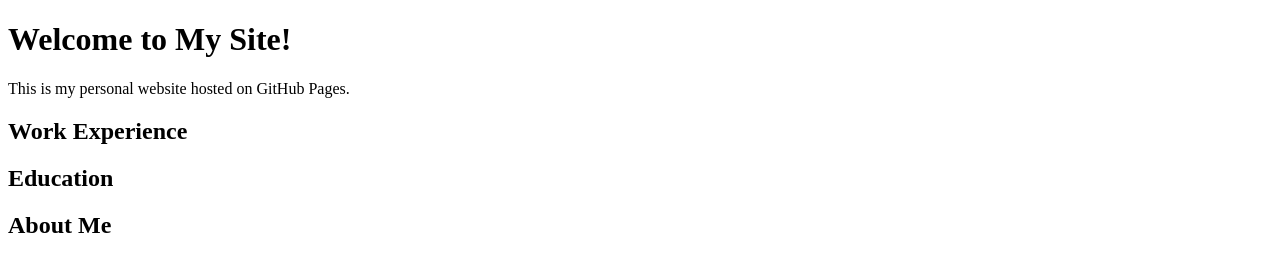
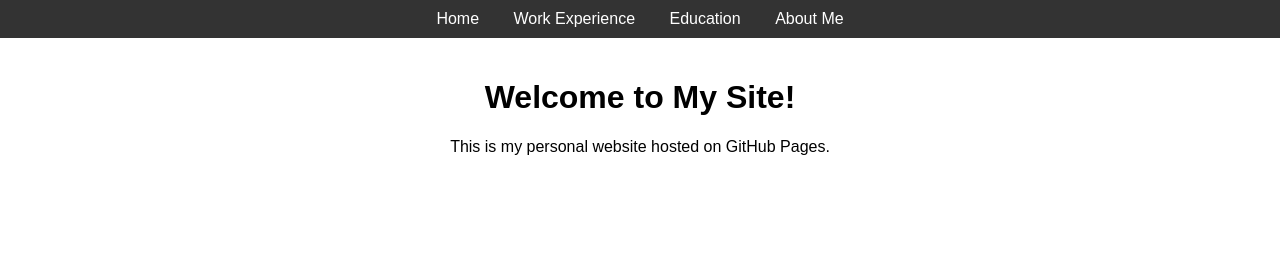
Before and after one commit to nipeterson18/nipeterson18.github.io, a plain HTML site: page index.html in a window 1280 px wide. Drawn offline with Linux system fonts and the light colour scheme.

Commit message:
Second push

```diff
--- a/index.html
+++ b/index.html
@@ -1,13 +1,41 @@
 <!DOCTYPE html>
-<html>
+<html lang="en">
 <head>
-    <title>Nick's Portfolio</title>
+    <meta charset="UTF-8">
+    <meta name="viewport" content="width=device-width, initial-scale=1.0">
+    <title>My Portfolio</title>
+    <style>
+        body {
+            font-family: Arial, sans-serif;
+            margin: 0;
+            padding: 0;
+            text-align: center;
+        }
+        nav {
+            background-color: #333;
+            padding: 10px;
+        }
+        nav a {
+            color: white;
+            text-decoration: none;
+            margin: 0 15px;
+        }
+        .container {
+            padding: 20px;
+        }
+    </style>
 </head>
 <body>
-    <h1>Welcome to My Site!</h1>
-    <p>This is my personal website hosted on GitHub Pages.</p>
-    <h2>Work Experience</h2>
-    <h2>Education</h2>
-    <h2>About Me</h2>
+    <nav>
+        <a href="index.html">Home</a>
+        <a href="work-experience.html">Work Experience</a>
+        <a href="education.html">Education</a>
+        <a href="about.html">About Me</a>
+    </nav>
+
+    <div class="container">
+        <h1>Welcome to My Site!</h1>
+        <p>This is my personal website hosted on GitHub Pages.</p>
+    </div>
 </body>
 </html>
```
